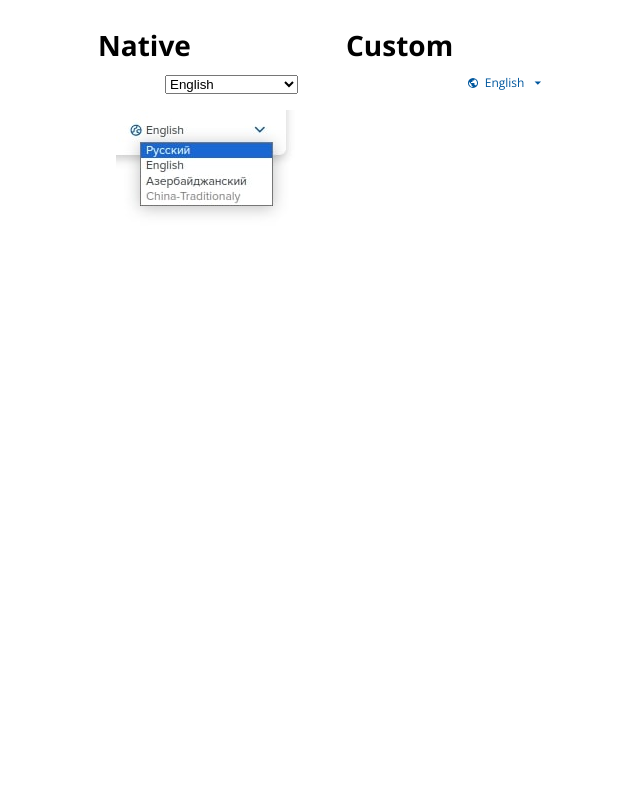
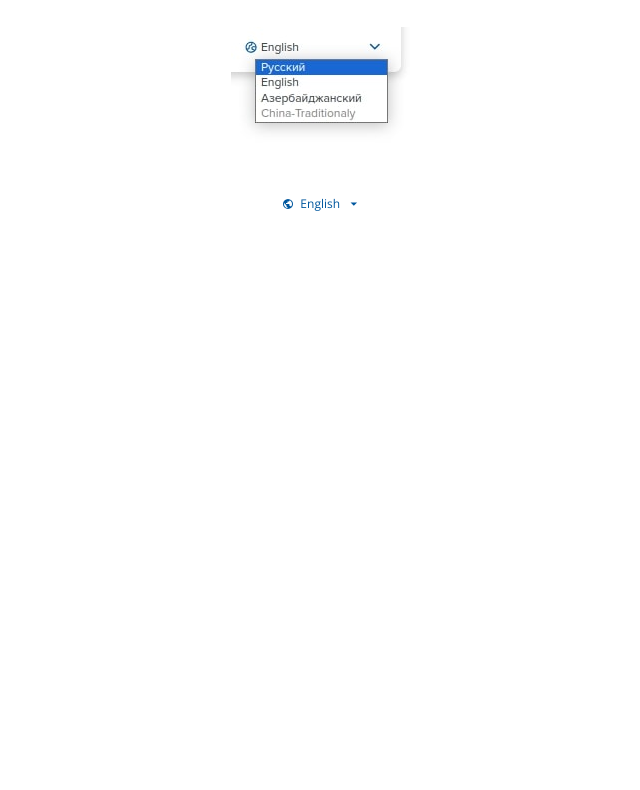
Before and after one commit to eevloeev/custom_select, a plain HTML site: page index.html in a window 1280 px wide. Shown: the part 129-919 px from the top of the page, without its empty margins (318-958 px from the left). After the commit the page ends 880 px from the top, so only its background shows below. Drawn offline with nearby package versions, Linux system fonts and the light colour scheme.

Commit message:
generate HTML dynamically

```diff
--- a/_common.scss
+++ b/_common.scss
@@ -3,30 +3,16 @@ body {
 }
 
 h1 {
-  display: block;
-  width: 100%;
   font-size: 1.75rem;
   font-weight: 700;
 }
 
 .demo {
   display: flex;
+  flex-direction: column;
   width: 100%;
   height: 100vh;
-  justify-content: center;
-  align-items: flex-start;
+  align-items: center;
+  padding-top: 10vh;
   gap: 3rem;
-  padding-top: 20vh;
-
-  > .native,
-  > .custom {
-    display: flex;
-    flex-direction: column;
-    width: 200px;
-    gap: 1rem;
-  }
 }
-
-.native {
-  align-items: end;
-}
--- a/index.html
+++ b/index.html
@@ -8,8 +8,9 @@
   </head>
   <body>
     <div class="demo">
-      <div class="native">
-        <h1>Native</h1>
+      <h1>Custom select</h1>
+
+      <img src="old-select.jpg" alt="Old select" />
 
       <select class="jsLanguageSwitcher" aria-label="language switcher">
         <option value="ru" class="language language-ru">Русский</option>
@@ -20,9 +21,7 @@
         >
           English
         </option>
-          <option value="az" class="language language-az">
-            Азербайджанский
-          </option>
+        <option value="az" class="language language-az">Азербайджанский</option>
         <option
           value="zh-hant"
           class="language language-zh-hant disable"
@@ -31,57 +30,6 @@
           China-Traditionaly
         </option>
       </select>
-
-        <img src="old-select.jpg" alt="Old select" />
-      </div>
-
-      <div class="custom">
-        <h1>Custom</h1>
-
-        <div class="custom-select-wrapper">
-          <div class="custom-select">
-            <div class="custom-select__trigger" data-value="en">
-              <svg
-                class="custom-select__trigger-icon"
-                xmlns="http://www.w3.org/2000/svg"
-                height="24"
-                viewBox="0 -960 960 960"
-                width="24"
-              >
-                <path
-                  d="M480-80q-83 0-156-31.5T197-197q-54-54-85.5-127T80-480q0-83 31.5-156T197-763q54-54 127-85.5T480-880q83 0 156 31.5T763-763q54 54 85.5 127T880-480q0 83-31.5 156T763-197q-54 54-127 85.5T480-80Zm-40-82v-78q-33 0-56.5-23.5T360-320v-40L168-552q-3 18-5.5 36t-2.5 36q0 121 79.5 212T440-162Zm276-102q20-22 36-47.5t26.5-53q10.5-27.5 16-56.5t5.5-59q0-98-54.5-179T600-776v16q0 33-23.5 56.5T520-680h-80v80q0 17-11.5 28.5T400-560h-80v80h240q17 0 28.5 11.5T600-440v120h40q26 0 47 15.5t29 40.5Z"
-                />
-              </svg>
-              <span class="custom-select__trigger-text">English</span>
-              <svg
-                class="custom-select__trigger-arrow"
-                xmlns="http://www.w3.org/2000/svg"
-                height="24"
-                viewBox="0 -960 960 960"
-                width="24"
-              >
-                <path d="M480-360 280-560h400L480-360Z" />
-              </svg>
-            </div>
-            <div class="custom-select__options">
-              <span class="custom-select__option" data-value="ru">Русский</span>
-              <span
-                class="custom-select__option custom-select__option_selected"
-                data-value="en"
-                >English</span
-              >
-              <span class="custom-select__option" data-value="az"
-                >Азербайджанский</span
-              >
-              <span
-                class="custom-select__option custom-select__option_disabled"
-                data-value="zh-hant"
-                >China-Traditionaly</span
-              >
-            </div>
-          </div>
-        </div>
-      </div>
     </div>
 
     <script src="select.js"></script>
--- a/select.js
+++ b/select.js
@@ -1,17 +1,22 @@
 (function () {
+  const globeSVG = `<svg class="custom-select__trigger-icon" xmlns="http://www.w3.org/2000/svg" height="24" viewBox="0 -960 960 960" width="24"><path d="M480-80q-83 0-156-31.5T197-197q-54-54-85.5-127T80-480q0-83 31.5-156T197-763q54-54 127-85.5T480-880q83 0 156 31.5T763-763q54 54 85.5 127T880-480q0 83-31.5 156T763-197q-54 54-127 85.5T480-80Zm-40-82v-78q-33 0-56.5-23.5T360-320v-40L168-552q-3 18-5.5 36t-2.5 36q0 121 79.5 212T440-162Zm276-102q20-22 36-47.5t26.5-53q10.5-27.5 16-56.5t5.5-59q0-98-54.5-179T600-776v16q0 33-23.5 56.5T520-680h-80v80q0 17-11.5 28.5T400-560h-80v80h240q17 0 28.5 11.5T600-440v120h40q26 0 47 15.5t29 40.5Z"/></svg>`;
+  const arrowSVG = `<svg class="custom-select__trigger-arrow" xmlns="http://www.w3.org/2000/svg" height="24" viewBox="0 -960 960 960" width="24"><path d="M480-360 280-560h400L480-360Z" /></svg>`;
+
   window.customLanguageSelect = function (querySelector) {
     const nativeSelect = document.querySelector(querySelector);
 
-    const select = document.querySelector(".custom-select"),
-      trigger = select.querySelector(".custom-select__trigger"),
-      triggerText = select.querySelector(".custom-select__trigger-text"),
-      dropdown = select.querySelector(".custom-select__options"),
-      options = select.querySelectorAll(".custom-select__option");
+    generateHTML();
+
+    const select = document.querySelector(".custom-select");
+    const trigger = select.querySelector(".custom-select__trigger");
+    const triggerText = trigger.querySelector(".custom-select__trigger-text");
+    const dropdown = select.querySelector(".custom-select__options");
+    const options = select.querySelectorAll(".custom-select__option");
 
     init();
 
     function init() {
-      // nativeSelect.style.display = "none";
+      nativeSelect.style.display = "none";
 
       nativeSelect.addEventListener("change", handleChangeLanguage);
       nativeSelect.addEventListener("change", updateCustomSelect);
@@ -19,6 +24,57 @@
       document.addEventListener("click", handleOutsideClick);
       options.forEach((option) => {
         option.addEventListener("click", handleOptionClick);
+      });
+    }
+
+    function createOptions() {
+      return Array.from(nativeSelect.options).map((option) => {
+        const optionElement = document.createElement("div");
+        optionElement.classList.add("custom-select__option");
+        optionElement.dataset.value = option.value;
+        optionElement.textContent = option.textContent.trim();
+
+        if (option.selected) {
+          optionElement.classList.add("custom-select__option_selected");
+        }
+
+        if (option.disabled) {
+          optionElement.classList.add("custom-select__option_disabled");
+        }
+
+        return optionElement;
+      });
+    }
+
+    function generateHTML() {
+      const wrapper = document.createElement("div");
+      wrapper.classList.add("custom-select-wrapper");
+      nativeSelect.insertAdjacentElement("afterend", wrapper);
+
+      const select = document.createElement("div");
+      select.classList.add("custom-select");
+      wrapper.appendChild(select);
+
+      const trigger = document.createElement("div");
+      trigger.classList.add("custom-select__trigger");
+      trigger.dataset.value = nativeSelect.value;
+      select.appendChild(trigger);
+
+      const triggerText = document.createElement("div");
+      triggerText.classList.add("custom-select__trigger-text");
+      triggerText.textContent =
+        nativeSelect.options[nativeSelect.selectedIndex].textContent.trim();
+      trigger.innerHTML += globeSVG;
+      trigger.appendChild(triggerText);
+      trigger.innerHTML += arrowSVG;
+
+      const dropdown = document.createElement("div");
+      dropdown.classList.add("custom-select__options");
+      select.appendChild(dropdown);
+
+      const options = createOptions();
+      options.forEach((option) => {
+        dropdown.appendChild(option);
       });
     }
 
--- a/style.scss
+++ b/style.scss
@@ -61,6 +61,7 @@
     font-size: 1em;
     box-shadow: 0 6px 12px rgba(0, 0, 0, 0.1);
     overflow: hidden;
+    z-index: 1;
 
     @media (max-width: 767px) {
       font-size: 14px;
```
Also changed, not shown: style.css, 1 other file. Lines whose indentation alone changed are shown as unchanged.
